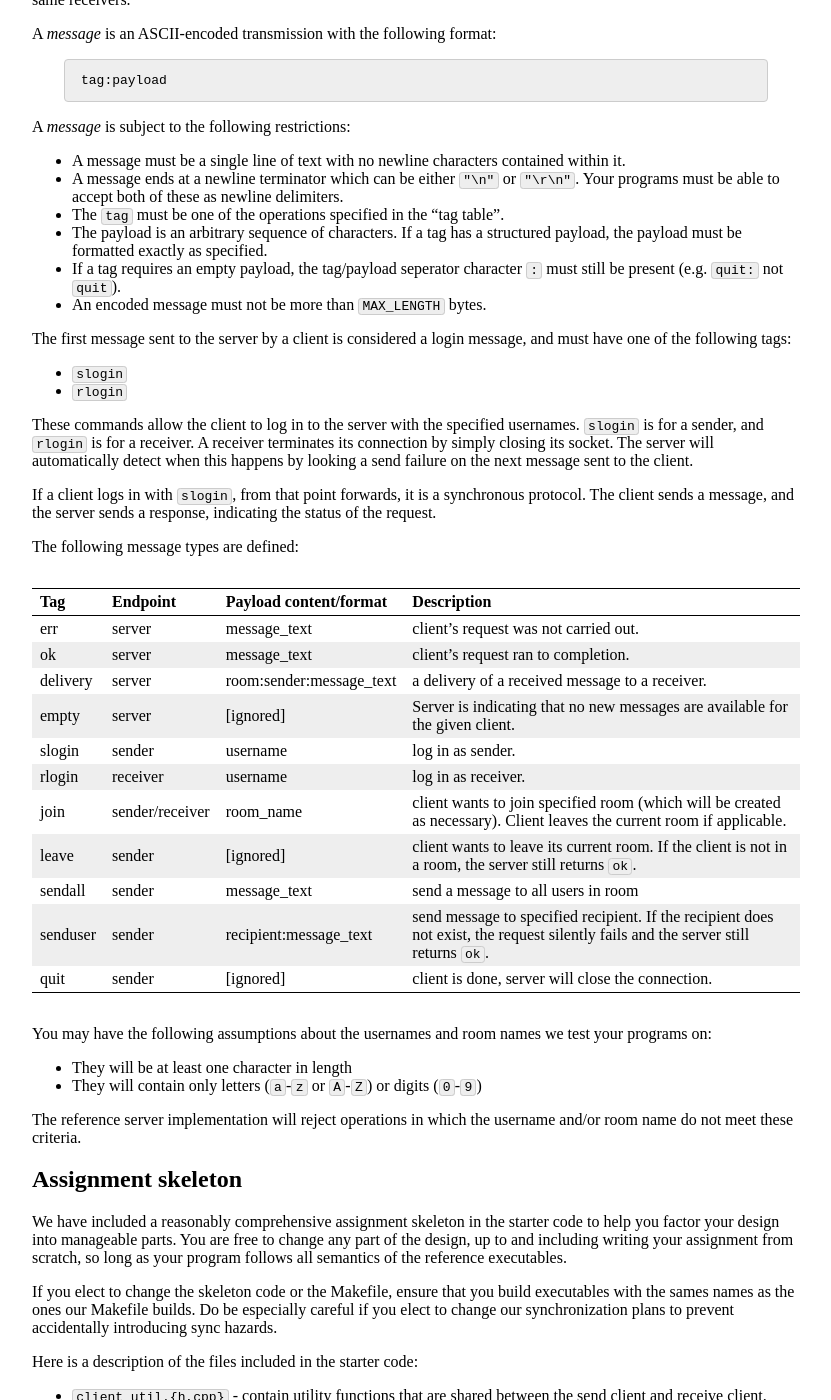
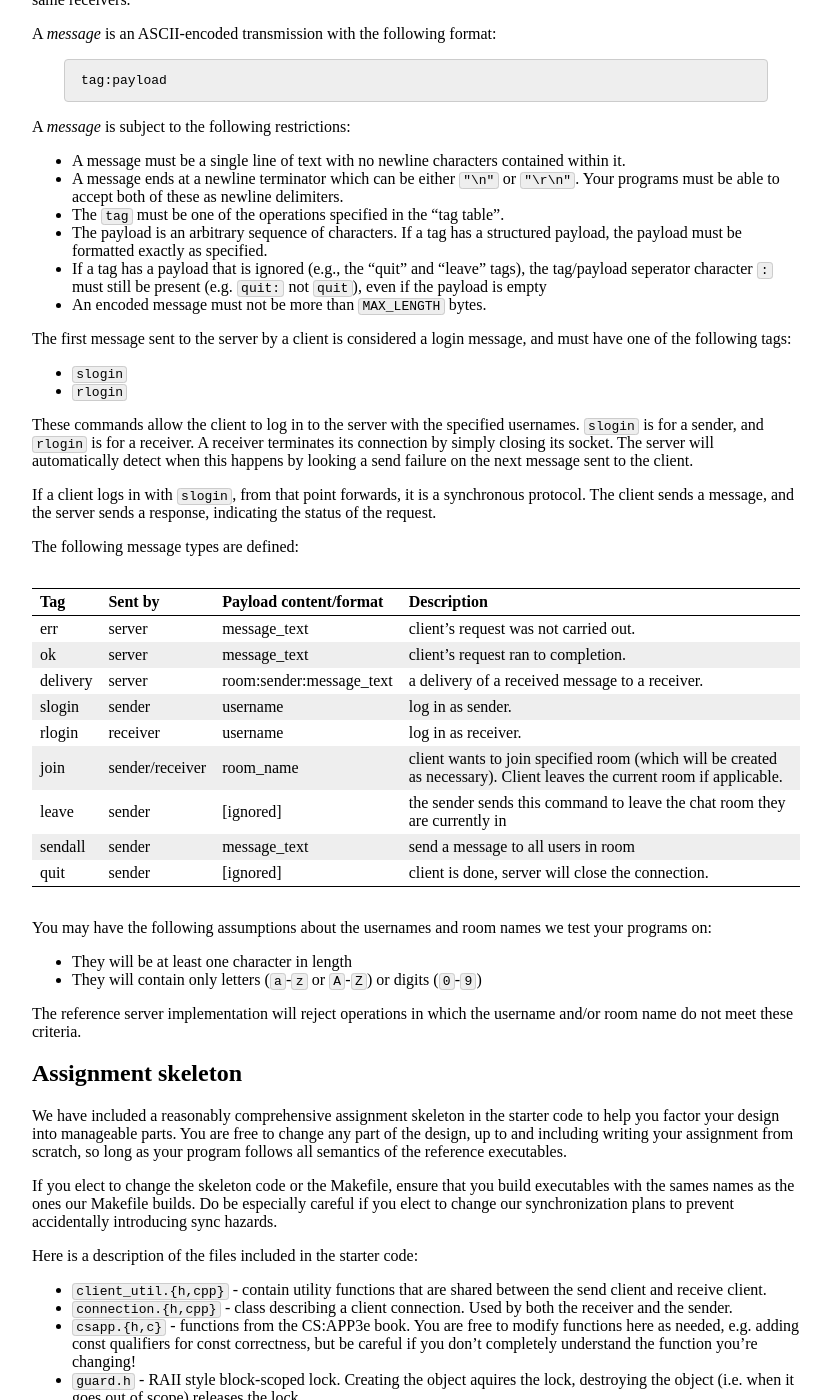
Before and after one commit to jhucsf/spring2022, a Jekyll site: the page built from assign/assign05.md, in a window 1280 px wide and 1400 px high, scrolled down 1157 px. Shown: the whole window, without its empty margins (224-1055 px from the left). Built offline with Jekyll 4.4.1, drawn with Linux system fonts in a browser that asks for light colours.

Commit message:
updates to message type table

```diff
--- a/assign/assign05.md
+++ b/assign/assign05.md
@@ -81,8 +81,9 @@ A _message_ is subject to the following restrictions:
     table".
 * The payload is an arbitrary sequence of characters. If a tag has a structured
     payload, the payload must be formatted exactly as specified.
-* If a tag requires an empty payload, the tag/payload seperator character `:`
-    must still be present (e.g. `quit:` not `quit`).
+* If a tag has a payload that is ignored (e.g., the "quit" and "leave" tags),
+  the tag/payload seperator character `:` must still be present (e.g. `quit:` not `quit`),
+  even if the payload is empty
 * An encoded message must not be more than `MAX_LENGTH` bytes.
 
 The first message sent to the server by a client is considered a login message,
@@ -103,18 +104,16 @@ indicating the status of the request.
 
 The following message types are defined:
 
-Tag | Endpoint | Payload content/format | Description
-----|----------|------------------------|-------------
+Tag | Sent by | Payload content/format | Description
+----|--------|------------------------|-------------
 err | server | message\_text | client's request was not carried out.
 ok | server | message\_text | client's request ran to completion.
 delivery | server | room:sender:message\_text | a delivery of a received message to a receiver.
-empty | server | [ignored] | Server is indicating that no new messages are available for the given client.
 slogin | sender | username | log in as sender.
 rlogin | receiver | username | log in as receiver.
 join | sender/receiver | room\_name | client wants to join specified room (which will be created as necessary). Client leaves the current room if applicable.
-leave | sender | [ignored] | client wants to leave its current room. If the client is not in a room, the server still returns `ok`.
+leave | sender | [ignored] | the sender sends this command to leave the chat room they are currently in
 sendall | sender | message\_text | send a message to all users in room
-senduser | sender | recipient:message\_text | send message to specified recipient. If the recipient does not exist, the request silently fails and the server still returns `ok`.
 quit | sender | [ignored] | client is done, server will close the connection.
 
 You may have the following assumptions about the usernames and room
```
